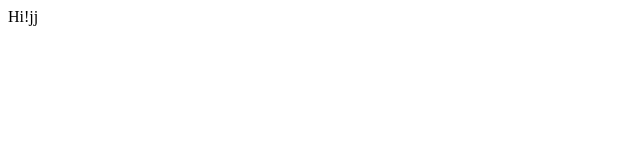
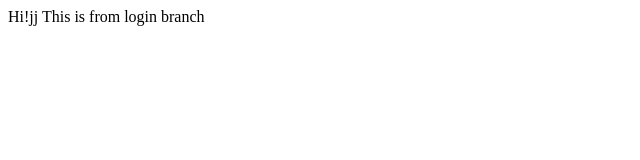
Before and after one commit to archandupatla/GitTutorial, a plain HTML site: page index.html in a window 1280 px wide. Shown: the whole page, without its empty margins (0-640 px from the left). Drawn offline with Linux system fonts and the light colour scheme.

Commit message:
5th commiut

```diff
--- a/index.html
+++ b/index.html
@@ -4,5 +4,7 @@
     </head>
     <body>
         Hi!jj
+
+        This is from login branch
     </body>
 </html>
```
